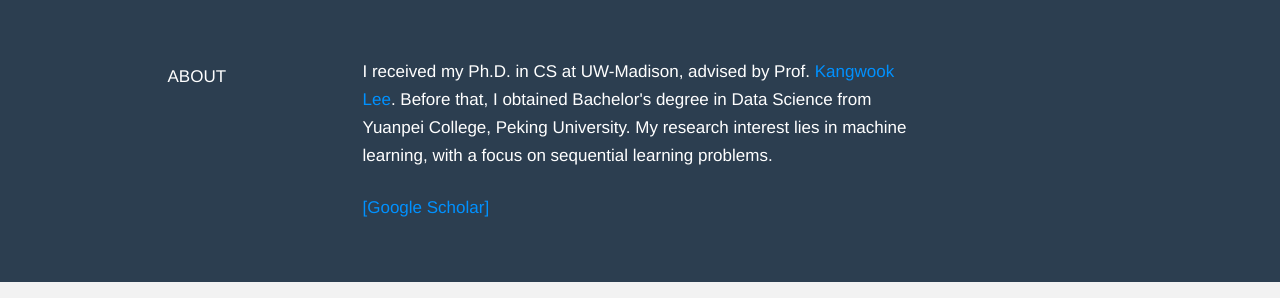
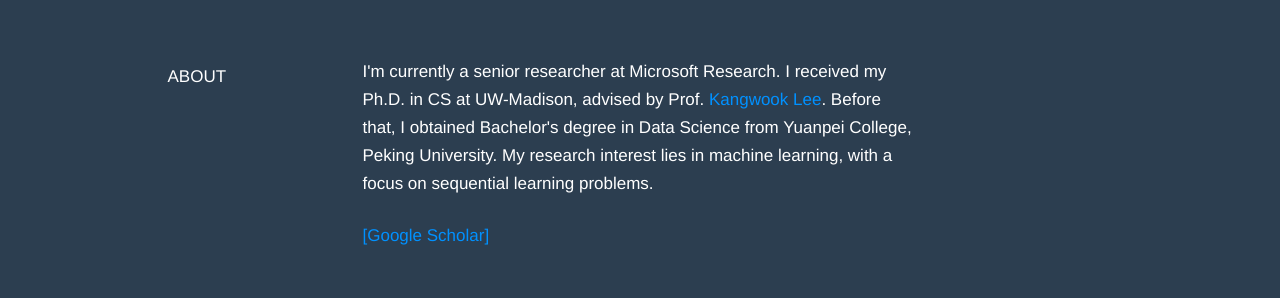
Before and after one commit to yingfan-bot/yingfan-bot.github.io, a plain HTML site: page index.html in a window 1280 px wide. Shown: the part 502-800 px from the top of the page. Drawn offline with Linux system fonts and the light colour scheme.

Commit message:
Update index.html

```diff
--- a/index.html
+++ b/index.html
@@ -71,7 +71,7 @@
 				</div>
 				<div class="col-lg-6">
 					<p>
-                        I received my Ph.D. in CS at UW-Madison, advised by Prof. <a href="https://kangwooklee.com/aboutme/">Kangwook Lee</a>. Before that, I obtained Bachelor's degree in Data Science from Yuanpei College, Peking University. My research interest lies in machine learning, with a focus on sequential learning problems.
+                        I'm currently a senior researcher at Microsoft Research. I received my Ph.D. in CS at UW-Madison, advised by Prof. <a href="https://kangwooklee.com/aboutme/">Kangwook Lee</a>. Before that, I obtained Bachelor's degree in Data Science from Yuanpei College, Peking University. My research interest lies in machine learning, with a focus on sequential learning problems.
 						<br>
 					</p>
 
```
